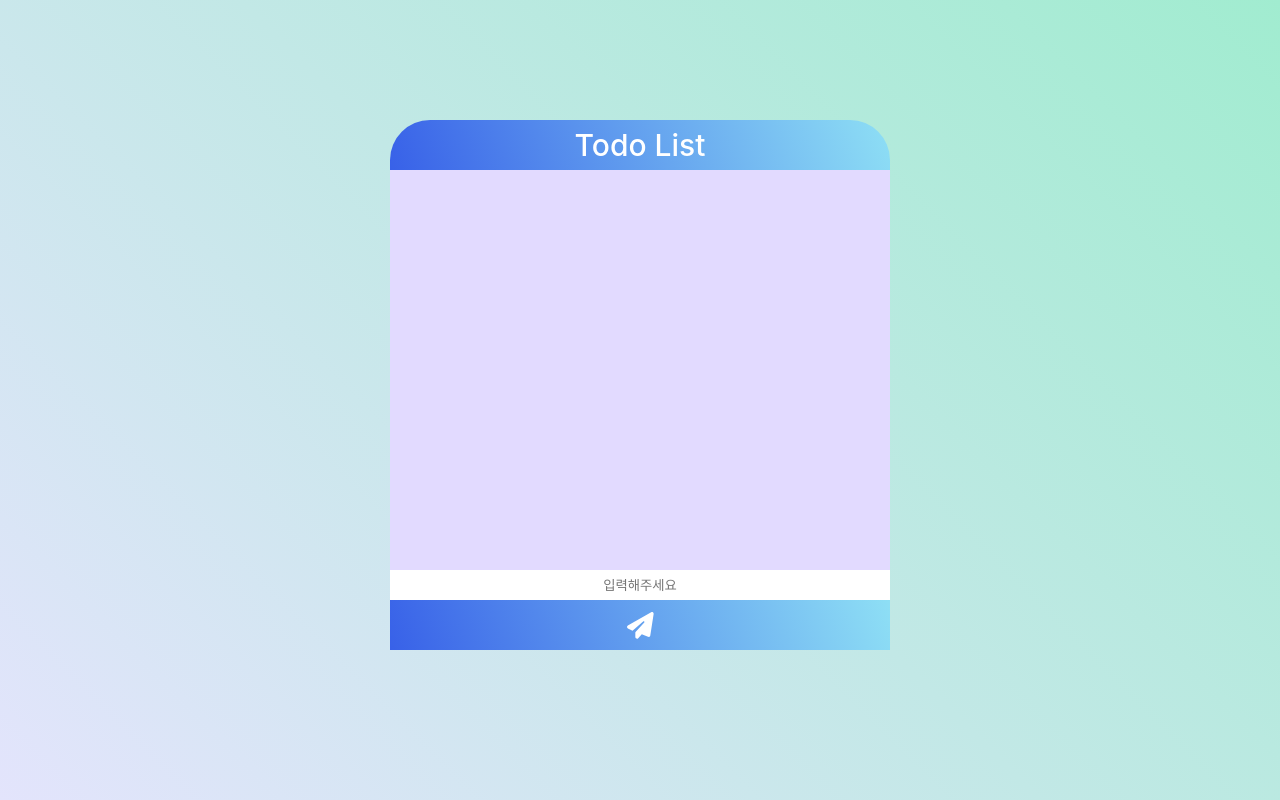
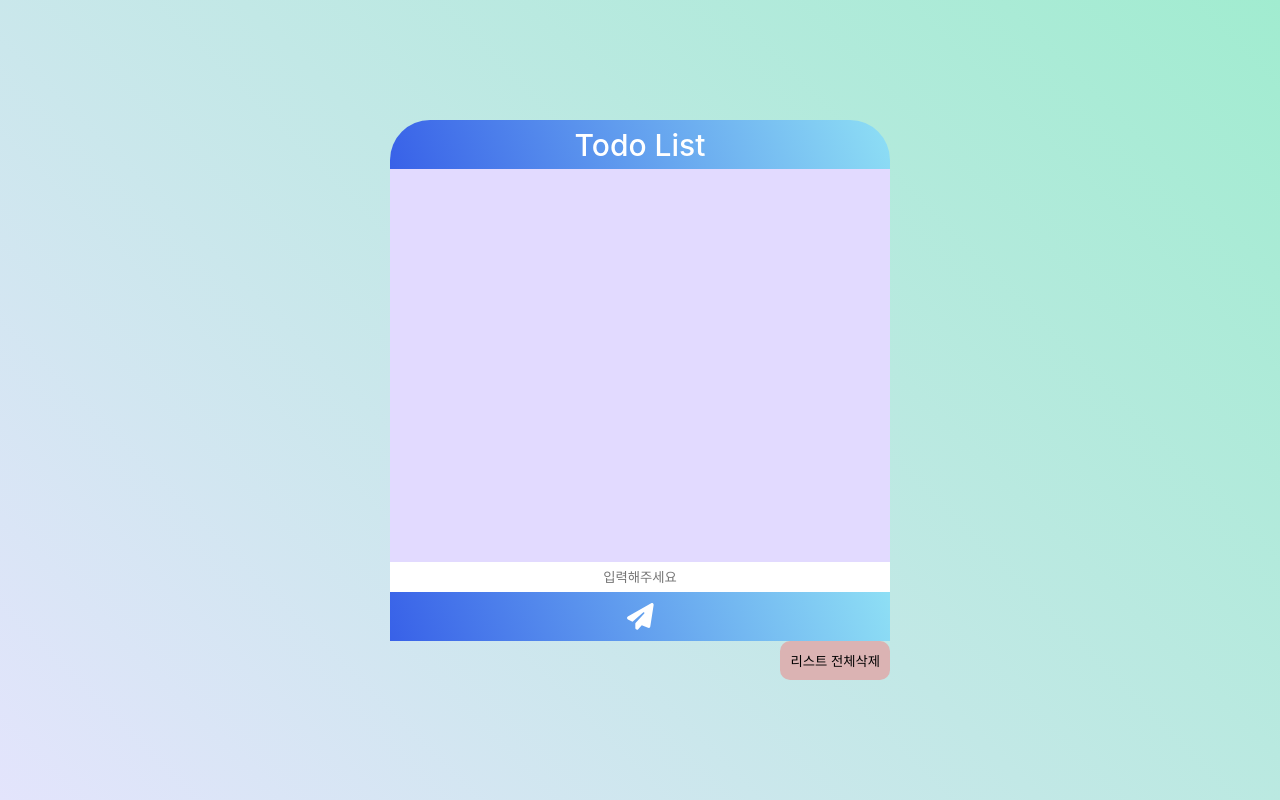
Before and after one commit to potato-club/potato3-frontend-study2, a React (Create React App) app: page / in a window 1280 px wide. Built offline with nearby package versions, Linux system fonts and the light colour scheme.

Commit message:
AllRemoveButton, onToggle 구현

```diff
--- a/src/page/Item.jsx
+++ b/src/page/ListItem.jsx
@@ -1,14 +1,18 @@
 import styled from "@emotion/styled";
+import { css } from "@emotion/react";
 import { FontAwesomeIcon } from "@fortawesome/react-fontawesome";
 import { faTrashCan } from '@fortawesome/free-solid-svg-icons';
 
-export function Item({ list, onRemove }) {
+export function ListItem({ list, onRemove, onToggle }) {
   return (
     <ItemList>
       {list.map(data => (
-        <ItemWrapper key={data.id}>
-          <div>{data.value}</div>
-          <RemoveIcon onClick={() => onRemove(data)}>
+        <ItemWrapper onClick={() => onToggle(data.id)} key={data.id}>
+          <Item checked={data.checked}>{data.value}</Item>
+          <RemoveIcon onClick={(e) => {
+            e.stopPropagation();
+            onRemove(data.id)}
+          }>
             <FontAwesomeIcon icon={faTrashCan} color="grey" />
           </RemoveIcon>
         </ItemWrapper>
@@ -27,15 +31,29 @@ const ItemList = styled.div`
   box-sizing: border-box;
   overflow-y: scroll;
   ::-webkit-scrollbar {
-    opacity: 0;
+    display: none;
   }
+`;
+
+const Item = styled.div`
+  padding: 2px;
+  ${(props) =>
+  props.checked && css`
+    text-decoration: line-through;
+    color: #b1b1b1;
+  `}
 `;
 
 const ItemWrapper = styled.div`
   display: flex;
   justify-content: space-between;
+  border: 1px solid #b743c7;
+  padding: 5px 5px;
+  margin: 5px 0;
 `;
 
 const RemoveIcon = styled.div`
+  padding: 2px;
   cursor: pointer;
+  align-self: center;
 `;
--- a/src/page/TodoList.jsx
+++ b/src/page/TodoList.jsx
@@ -2,7 +2,7 @@ import styled from "@emotion/styled";
 import { useRef, useState } from "react";
 import { FontAwesomeIcon } from "@fortawesome/react-fontawesome";
 import { faPaperPlane } from "@fortawesome/free-solid-svg-icons";
-import { Item } from "./Item";
+import { ListItem } from "./ListItem";
 export function TodoList() {
   const [item, setItem] = useState("");
   const [list, setList] = useState([]);
@@ -20,7 +20,7 @@ export function TodoList() {
     const newItem = {
       id: itemId.current,
       value: item,
-      // checked: false,
+      checked: false,
     };
     setList(list.concat(newItem));
     setItem("");
@@ -34,8 +34,13 @@ export function TodoList() {
     }
   };
 
-  const onRemove = (item) => {
-    const newList = list.filter((data) => data.id !== item.id);
+  const onRemove = (id) => {
+    const newList = list.filter((data) => data.id !== id);
+    setList(newList);
+  }
+
+  const onToggle = (id) => {
+    const newList = list.map((data) => data.id === id ? {...data, checked: !data.checked} : data);
     setList(newList);
   }
 
@@ -44,7 +49,7 @@ export function TodoList() {
   return (
     <Wrapper>
       <Title>Todo List</Title>
-      <Item list={list} onRemove={onRemove}/>
+      <ListItem list={list} onRemove={onRemove} onToggle={onToggle} />
       <Input
         placeholder="입력해주세요"
         onChange={onChange}
@@ -55,6 +60,9 @@ export function TodoList() {
       <InsertButton onClick={() => onInsert()}>
         <FontAwesomeIcon icon={faPaperPlane} color="white" size="2x" />
       </InsertButton>
+      <AllRemoveButton onClick={() => setList([])}>
+        리스트 전체삭제
+      </AllRemoveButton>
     </Wrapper>
   );
 }
@@ -103,3 +111,17 @@ const InsertButton = styled.button`
     /* box-shadow: 2px 2px 0 #000000; */
   }
 `;
+
+const AllRemoveButton = styled.button`
+  display: flex;
+  align-self: flex-end;
+  border: 0;
+  padding: 10px;
+  background-color: #dbb3b3;
+  border-radius: 10px;
+  cursor: pointer;
+  cursor: pointer;
+  :active {
+    transform: scale(0.99);
+  }
+`;
```
